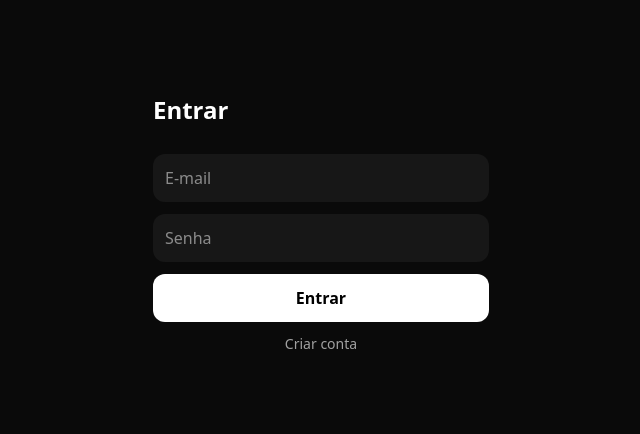
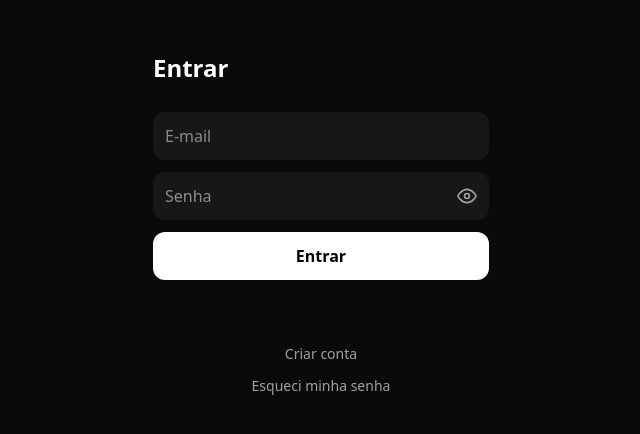
Before and after one commit to Diones25/fluentify, a React (Vite) app in the folder english-web/: page /login in a window 1280 px wide. Shown: the part 176-610 px from the top of the page, without its empty margins (319-959 px from the left). Built offline with nearby package versions, Linux system fonts and the light colour scheme; no server answers.

Commit message:
feat:  frontend (token em memória + refresh automático)

```diff
--- a/english-web/package.json
+++ b/english-web/package.json
@@ -10,6 +10,7 @@
     "preview": "vite preview"
   },
   "dependencies": {
+    "@react-oauth/google": "^0.13.5",
     "@sentry/react": "^11.6.0",
     "@tailwindcss/vite": "^4.3.3",
     "@tanstack/react-query": "^5.104.1",
--- a/english-web/src/main.tsx
+++ b/english-web/src/main.tsx
@@ -3,9 +3,10 @@ import { createRoot } from 'react-dom/client';
 import { BrowserRouter } from 'react-router-dom';
 import { QueryClient, QueryClientProvider } from '@tanstack/react-query';
 import { AuthProvider } from './auth/AuthContext';
+import * as Sentry from '@sentry/react';
+import { GoogleOAuthProvider } from '@react-oauth/google';
 import App from './App';
 import './index.css';
-import * as Sentry from '@sentry/react';
 
 Sentry.init({
   dsn: import.meta.env.VITE_SENTRY_DSN, enabled: !!import.meta.env.VITE_SENTRY_DSN
@@ -18,7 +19,9 @@ createRoot(document.getElementById('root')!).render(
     <QueryClientProvider client={queryClient}>
       <BrowserRouter>
         <AuthProvider>
-          <App />
+          <GoogleOAuthProvider clientId={import.meta.env.VITE_GOOGLE_CLIENT_ID}>
+            <App />
+          </GoogleOAuthProvider>
         </AuthProvider>
       </BrowserRouter>
     </QueryClientProvider>
--- a/english-web/src/pages/Login.tsx
+++ b/english-web/src/pages/Login.tsx
@@ -1,12 +1,14 @@
 import { useState, type FormEvent } from 'react';
 import { Link, useNavigate } from 'react-router-dom';
 import { useAuth } from '../auth/AuthContext';
+import { GoogleLogin } from '@react-oauth/google';
 
 export default function Login() {
-  const { login } = useAuth();
+  const { login, loginWithGoogle } = useAuth();
   const navigate = useNavigate();
   const [email, setEmail] = useState('');
   const [password, setPassword] = useState('');
+  const [showPassword, setShowPassword] = useState(false);
   const [error, setError] = useState('');
 
   async function onSubmit(e: FormEvent) {
@@ -20,13 +22,61 @@ export default function Login() {
   }
 
   return (
-    <form onSubmit={onSubmit} className="mx-auto flex min-h-screen max-w-sm flex-col justify-center gap-3 p-6">
+    <div className="mx-auto flex min-h-screen max-w-sm flex-col justify-center gap-3 p-6">
       <h1 className="mb-4 text-2xl font-bold">Entrar</h1>
-      <input className="rounded-xl bg-neutral-900 p-3" placeholder="E-mail" type="email" value={email} onChange={(e) => setEmail(e.target.value)} />
-      <input className="rounded-xl bg-neutral-900 p-3" placeholder="Senha" type="password" value={password} onChange={(e) => setPassword(e.target.value)} />
-      {error && <p className="text-sm text-red-400">{error}</p>}
-      <button className="rounded-xl bg-white p-3 font-semibold text-black">Entrar</button>
+
+      <form onSubmit={onSubmit} className="flex flex-col gap-3">
+        <input
+          className="rounded-xl bg-neutral-900 p-3"
+          placeholder="E-mail"
+          type="email"
+          value={email}
+          onChange={(e) => setEmail(e.target.value)}
+          required
+        />
+
+        <div className="relative">
+          <input
+            className="w-full rounded-xl bg-neutral-900 p-3 pr-12"
+            placeholder="Senha"
+            type={showPassword ? 'text' : 'password'}
+            value={password}
+            onChange={(e) => setPassword(e.target.value)}
+            required
+            minLength={8}
+          />
+          <button
+            type="button"
+            onClick={() => setShowPassword((s) => !s)}
+            aria-label={showPassword ? 'Ocultar senha' : 'Mostrar senha'}
+            className="absolute inset-y-0 right-0 flex items-center px-3 text-neutral-400 hover:text-neutral-200"
+          >
+            {showPassword ? (
+              <svg xmlns="http://www.w3.org/2000/svg" width="20" height="20" viewBox="0 0 24 24" fill="none" stroke="currentColor" strokeWidth="2" strokeLinecap="round" strokeLinejoin="round">
+                <path d="M17.94 17.94A10.07 10.07 0 0 1 12 20c-7 0-11-8-11-8a18.45 18.45 0 0 1 5.06-5.94M9.9 4.24A9.12 9.12 0 0 1 12 4c7 0 11 8 11 8a18.5 18.5 0 0 1-2.16 3.19m-6.72-1.07a3 3 0 1 1-4.24-4.24" />
+                <line x1="1" y1="1" x2="23" y2="23" />
+              </svg>
+            ) : (
+              <svg xmlns="http://www.w3.org/2000/svg" width="20" height="20" viewBox="0 0 24 24" fill="none" stroke="currentColor" strokeWidth="2" strokeLinecap="round" strokeLinejoin="round">
+                <path d="M1 12s4-8 11-8 11 8 11 8-4 8-11 8-11-8-11-8z" />
+                <circle cx="12" cy="12" r="3" />
+              </svg>
+            )}
+          </button>
+        </div>
+
+        {error && <p className="text-sm text-red-400">{error}</p>}
+        <button className="rounded-xl bg-white p-3 font-semibold text-black">Entrar</button>
+      </form>
+
+      <GoogleLogin
+        onSuccess={async (cred) => { await loginWithGoogle(cred.credential!); navigate('/home'); }}
+        onError={() => setError('Falha no login com Google')}
+        theme="filled_black"
+      />
+
       <Link to="/onboarding" className="text-center text-sm text-neutral-400">Criar conta</Link>
-    </form>
+      <Link to="/forgot" className="text-center text-sm text-neutral-400">Esqueci minha senha</Link>
+    </div>
   );
 }
```
Also changed, not shown: 1 other file (tests, documents, lock files or other folders).
